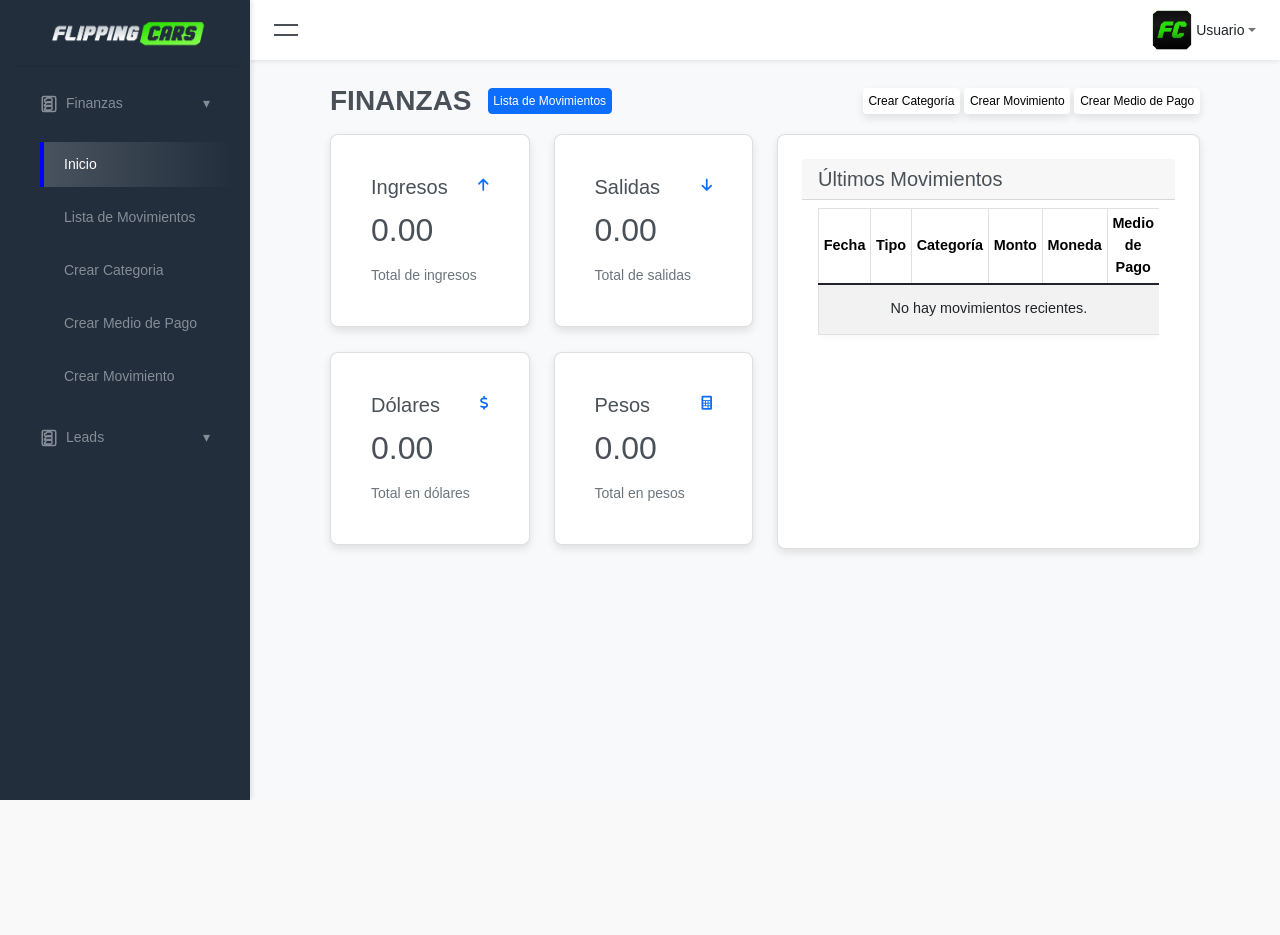
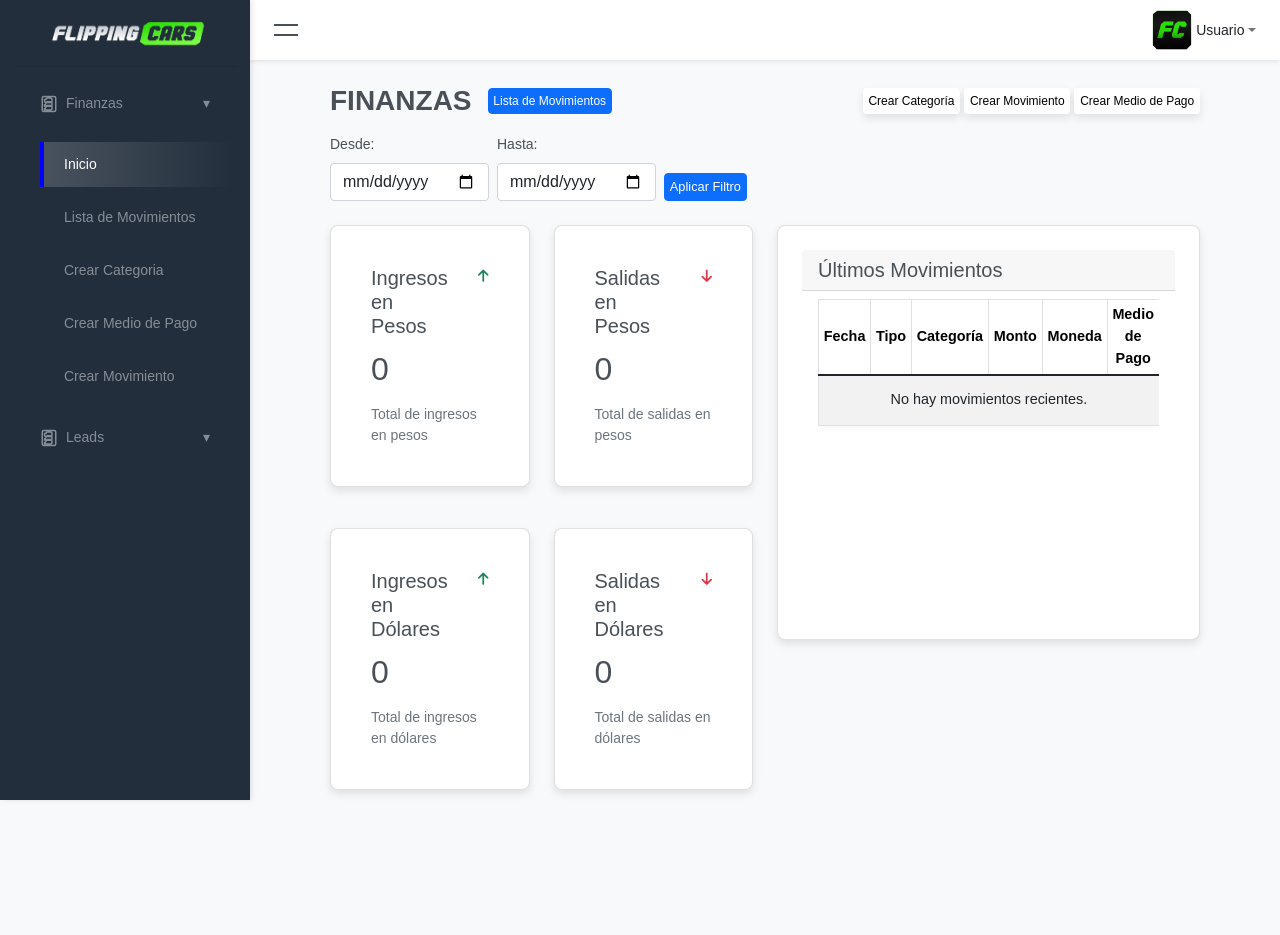
Before and after one commit to santiudev/SistemaGestionFC, a Django app: page /finanzas/ in a window 1280 px wide. Before the commit the page ends 800 px from the top, so only its background shows below. Run offline with Django 5.2, Linux system fonts and the light colour scheme; the visitor is signed in with stand-in values (Sample User, id 1); data that the repository does not hold is empty; some libraries are stand-ins or nearby versions.

Commit message:
home finanzas

```diff
--- a/core/core/urls.py
+++ b/core/core/urls.py
@@ -7,7 +7,6 @@ from . import views
 
 urlpatterns = [
     path('admin/', admin.site.urls),
-    path('', lambda request: redirect('/accounts/test/')),  # Redirige la raíz al nuevo destino
     path('accounts/', include('users.urls')),
     path('finanzas/', include('finanzas.urls')),
 ]
--- a/core/finanzas/templates/finanzas/home.html
+++ b/core/finanzas/templates/finanzas/home.html
@@ -1,3 +1,5 @@
+<!-- finanzas/templates/finanzas/home.html -->
+
 {% extends 'base.html' %}
 {% load static %}
 {% block content %}
@@ -6,6 +8,8 @@
     <meta name="viewport" content="width=device-width, initial-scale=1.0">
     <title>Inicio</title>
     <link href="{% static 'css/finanzas.css' %}" rel="stylesheet">
+    <!-- FontAwesome para los íconos -->
+    <link href="https://cdnjs.cloudflare.com/ajax/libs/font-awesome/6.4.0/css/all.min.css" rel="stylesheet">
 </head>
 <body>
     <div class="row mb-2 mb-xl-3 align-items-center">
@@ -20,93 +24,117 @@
         </div>
     </div>
 
+    <!-- Formulario de Filtro por Fechas -->
+    <div class="row mb-4">
+        <div class="col-md-6">
+            <form method="GET" action="{% url 'finanzas:home' %}" class="d-flex align-items-center">
+                <div class="me-2">
+                    <label for="start_date" class="form-label">Desde:</label>
+                    <input type="date" id="start_date" name="start_date" class="form-control" value="{{ start_date }}">
+                </div>
+                <div class="me-2">
+                    <label for="end_date" class="form-label">Hasta:</label>
+                    <input type="date" id="end_date" name="end_date" class="form-control" value="{{ end_date }}">
+                </div>
+                <div class="align-self-end">
+                    <button type="submit" class="btn btn-primary mt-4">Aplicar Filtro</button>
+                </div>
+            </form>
+        </div>
+    </div>
+
     <div class="row">
-        <!-- Sección de Tarjetas -->
+        <!-- Sección de Tarjetas Principales -->
         <div class="col-xl-6 col-xxl-5 d-flex">
             <div class="w-100">
                 <div class="row">
-                    <!-- Primera Columna de Tarjetas -->
-                    <div class="col-sm-6">
-                        <!-- Tarjeta de Ingresos -->
+                    <!-- Primera Fila de Tarjetas: Ingresos y Salidas en Pesos -->
+                    <div class="col-sm-6 mb-3">
+                        <!-- Tarjeta de Ingresos en Pesos -->
                         <div class="card">
                             <div class="card-body">
                                 <div class="row">
                                     <div class="col mt-0">
-                                        <h5>Ingresos</h5>
+                                        <h5>Ingresos en Pesos</h5>
                                     </div>
                                     <div class="col-auto">
-                                        <div class="stat text-primary">
-                                            <!-- Ícono -->
+                                        <div class="stat text-success">
+                                            <!-- Ícono Verde para Ingresos -->
                                             <i class="fas fa-arrow-up"></i>
                                         </div>
                                     </div>
                                 </div>
-                                <h1 class="mt-1 mb-3" style="font-size: xx-large;">{{ total_ingresos|floatformat:2 }}</h1>
+                                <h1 class="mt-1 mb-3" style="font-size: xx-large;">{{ total_ingresos_pesos }}</h1>
                                 <div class="mb-0">
-                                    <span class="text-muted">Total de ingresos</span>
+                                    <span class="text-muted">Total de ingresos en pesos</span>
                                 </div>
                             </div>
                         </div>
-                        <!-- Tarjeta de Dólares -->
+                    </div>
+                    <div class="col-sm-6 mb-3">
+                        <!-- Tarjeta de Salidas en Pesos -->
                         <div class="card">
                             <div class="card-body">
                                 <div class="row">
                                     <div class="col mt-0">
-                                        <h5 class="card-title">Dólares</h5>
+                                        <h5>Salidas en Pesos</h5>
                                     </div>
                                     <div class="col-auto">
-                                        <div class="stat text-primary">
-                                            <!-- Ícono -->
-                                            <i class="fas fa-dollar-sign"></i>
+                                        <div class="stat text-danger">
+                                            <!-- Ícono Rojo para Salidas -->
+                                            <i class="fas fa-arrow-down"></i>
                                         </div>
                                     </div>
                                 </div>
-                                <h1 class="mt-1 mb-3" style="font-size: xx-large;">{{ total_dolares|floatformat:2 }}</h1>
+                                <h1 class="mt-1 mb-3" style="font-size: xx-large;">{{ total_salidas_pesos }}</h1>
                                 <div class="mb-0">
-                                    <span class="text-muted">Total en dólares</span>
+                                    <span class="text-muted">Total de salidas en pesos</span>
                                 </div>
                             </div>
                         </div>
                     </div>
-                    <!-- Segunda Columna de Tarjetas -->
-                    <div class="col-sm-6">
-                        <!-- Tarjeta de Salidas -->
+
+                    <!-- Segunda Fila de Tarjetas: Ingresos y Salidas en Dólares -->
+                    <div class="col-sm-6 mb-3">
+                        <!-- Tarjeta de Ingresos en Dólares -->
                         <div class="card">
                             <div class="card-body">
                                 <div class="row">
                                     <div class="col mt-0">
-                                        <h5 class="card-title">Salidas</h5>
+                                        <h5>Ingresos en Dólares</h5>
                                     </div>
                                     <div class="col-auto">
-                                        <div class="stat text-primary">
-                                            <!-- Ícono -->
+                                        <div class="stat text-success">
+                                            <!-- Ícono Verde para Ingresos -->
+                                            <i class="fas fa-arrow-up"></i>
+                                        </div>
+                                    </div>
+                                </div>
+                                <h1 class="mt-1 mb-3" style="font-size: xx-large;">{{ total_ingresos_dolares }}</h1>
+                                <div class="mb-0">
+                                    <span class="text-muted">Total de ingresos en dólares</span>
+                                </div>
+                            </div>
+                        </div>
+                    </div>
+                    <div class="col-sm-6 mb-3">
+                        <!-- Tarjeta de Salidas en Dólares -->
+                        <div class="card">
+                            <div class="card-body">
+                                <div class="row">
+                                    <div class="col mt-0">
+                                        <h5>Salidas en Dólares</h5>
+                                    </div>
+                                    <div class="col-auto">
+                                        <div class="stat text-danger">
+                                            <!-- Ícono Rojo para Salidas -->
                                             <i class="fas fa-arrow-down"></i>
                                         </div>
                                     </div>
                                 </div>
-                                <h1 class="mt-1 mb-3" style="font-size: xx-large;">{{ total_salidas|floatformat:2 }}</h1>
+                                <h1 class="mt-1 mb-3" style="font-size: xx-large;">{{ total_salidas_dolares }}</h1>
                                 <div class="mb-0">
-                                    <span class="text-muted">Total de salidas</span>
-                                </div>
-                            </div>
-                        </div>
-                        <!-- Tarjeta de Pesos -->
-                        <div class="card">
-                            <div class="card-body">
-                                <div class="row">
-                                    <div class="col mt-0">
-                                        <h5 class="card-title">Pesos</h5>
-                                    </div>
-                                    <div class="col-auto">
-                                        <div class="stat text-primary">
-                                            <!-- Ícono -->
-                                            <i class="fas fa-calculator"></i>
-                                        </div>
-                                    </div>
-                                </div>
-                                <h1 class="mt-1 mb-3" style="font-size: xx-large;">{{ total_pesos|floatformat:2 }}</h1>
-                                <div class="mb-0">
-                                    <span class="text-muted">Total en pesos</span>
+                                    <span class="text-muted">Total de salidas en dólares</span>
                                 </div>
                             </div>
                         </div>
@@ -132,7 +160,6 @@
                                     <th>Monto</th>
                                     <th>Moneda</th>
                                     <th>Medio de Pago</th>
-
                                 </tr>
                             </thead>
                             <tbody>
@@ -144,11 +171,10 @@
                                     <td>{{ movimiento.monto }}</td>
                                     <td>{{ movimiento.get_moneda_display }}</td>
                                     <td>{{ movimiento.medio_pago.nombre }}</td>
-
                                 </tr>
                                 {% empty %}
                                 <tr>
-                                    <td colspan="7" class="text-center">No hay movimientos recientes.</td>
+                                    <td colspan="6" class="text-center">No hay movimientos recientes.</td>
                                 </tr>
                                 {% endfor %}
                             </tbody>
@@ -158,5 +184,28 @@
             </div>
         </div>
     </div>
+
+    <!-- Nueva Sección: Tarjetas por Medio de Pago -->
+    <div class="row mt-4">
+        {% for medio in totales_medio_pago %}
+        <div class="col-md-4 mb-3">
+            <div class="card">
+                <div class="card-body">
+                    <h5 class="card-title">{{ medio.medio_pago }}</h5>
+                    <p class="card-text">
+                        <span class="text-success"><i class="fas fa-arrow-up"></i> Ingresos: {{ medio.ingresos }}</span><br>
+                        <span class="text-danger"><i class="fas fa-arrow-down"></i> Salidas: {{ medio.salidas }}</span>
+                    </p>
+                    <hr>
+                    {% if medio.neto >= 0 %}
+                        <h4 class="text-success">Total Neto: {{ medio.neto }}</h4>
+                    {% else %}
+                        <h4 class="text-danger">Total Neto: {{ medio.neto }}</h4>
+                    {% endif %}
+                </div>
+            </div>
+        </div>
+        {% endfor %}
+    </div>
 </body>
 {% endblock %}
--- a/core/finanzas/templates/finanzas/lista_movimientos.html
+++ b/core/finanzas/templates/finanzas/lista_movimientos.html
@@ -149,9 +149,9 @@
                         <td>{{ movimiento.categoria.nombre }}</td>
                         <td>{{ movimiento.monto }}</td>
                         <td>{{ movimiento.moneda }}</td>
-                        <td>{{ movimiento.patente }}</td>
+                        <td>{{ movimiento.patente|default:"-" }}</td>
                         <td>{{ movimiento.medio_pago.nombre }}</td>
-                        <td>{{ movimiento.numero_comprobante }}</td>
+                        <td>{{ movimiento.numero_comprobante|default:"-" }}</td>
                         <td class="text-center">
                             <a href="{% url 'finanzas:detalle_movimiento' movimiento.id %}" class="icon-view mx-1 no-underline">
                                 <i class="fas fa-eye text-primary"></i>
--- a/core/finanzas/urls.py
+++ b/core/finanzas/urls.py
@@ -11,6 +11,6 @@ urlpatterns = [
     path('categorias/crear/', views.crear_categoria, name='crear_categoria'),
     path('mediosdepago/crear/', views.crear_mediopago, name='crear_mediodepago'),
     path('mediopago/eliminar/<int:medio_pago_id>/', eliminar_medio_pago, name='eliminar_medio_pago'),
-    path('categorias/eliminar/<int:id>/', eliminar_categoria, name='eliminar_categoria'),  # Añadir esta línea
+    path('categorias/eliminar/<int:id>/', eliminar_categoria, name='eliminar_categoria'),
     path('movimientos/detalle/<int:id>/', views.detalle_movimiento, name='detalle_movimiento'),
 ]
--- a/core/finanzas/views.py
+++ b/core/finanzas/views.py
@@ -4,25 +4,32 @@ from django.contrib import messages  # Agregar esta línea para importar message
 from .models import Movimiento, Categoria, MedioPago
 from .forms import MovimientoForm, CategoriaForm, MedioPagoForm
 from django.db.models import Sum  # Add this line to import Sum
+from .utils import filtrar_movimientos_por_fecha, calcular_totales, calcular_totales_por_medio_pago
 
 @login_required
 @permission_required('finanzas.view_movimiento', raise_exception=True)
 def home_finanzas(request):
-    # Obtener los últimos 5 movimientos ordenados por fecha descendente
-    recent_movements = Movimiento.objects.order_by('-fecha')[:5]
+    # Filtrar los movimientos según el rango de fechas
+    movimientos, start_date_str, end_date_str = filtrar_movimientos_por_fecha(request)
 
-    # Calcular totales
-    total_ingresos = Movimiento.objects.filter(tipo='INGRESO').aggregate(total=Sum('monto'))['total'] or 0
-    total_salidas = Movimiento.objects.filter(tipo='SALIDA').aggregate(total=Sum('monto'))['total'] or 0
-    total_dolares = Movimiento.objects.filter(moneda='USD').aggregate(total=Sum('monto'))['total'] or 0
-    total_pesos = Movimiento.objects.filter(moneda='PESOS').aggregate(total=Sum('monto'))['total'] or 0
+    # Obtener los últimos 5 movimientos ordenados por fecha descendente (sin filtrar)
+    recent_movements = Movimiento.objects.all().order_by('-fecha')[:5]
+
+    # Calcular totales sin decimales dentro del filtro
+    totales = calcular_totales(movimientos)
+
+    # Calcular totales por medio de pago dentro del filtro
+    totales_medio_pago = calcular_totales_por_medio_pago(movimientos)
 
     context = {
         'recent_movements': recent_movements,
-        'total_ingresos': total_ingresos,
-        'total_salidas': total_salidas,
-        'total_dolares': total_dolares,
-        'total_pesos': total_pesos,
+        'total_ingresos_pesos': totales['total_ingresos_pesos'],
+        'total_salidas_pesos': totales['total_salidas_pesos'],
+        'total_ingresos_dolares': totales['total_ingresos_dolares'],
+        'total_salidas_dolares': totales['total_salidas_dolares'],
+        'start_date': start_date_str if start_date_str else '',
+        'end_date': end_date_str if end_date_str else '',
+        'totales_medio_pago': totales_medio_pago,
     }
 
     return render(request, 'finanzas/home.html', context)
```
Also changed, not shown: core/finanzas/utils.py (added, +69 -0 lines).
